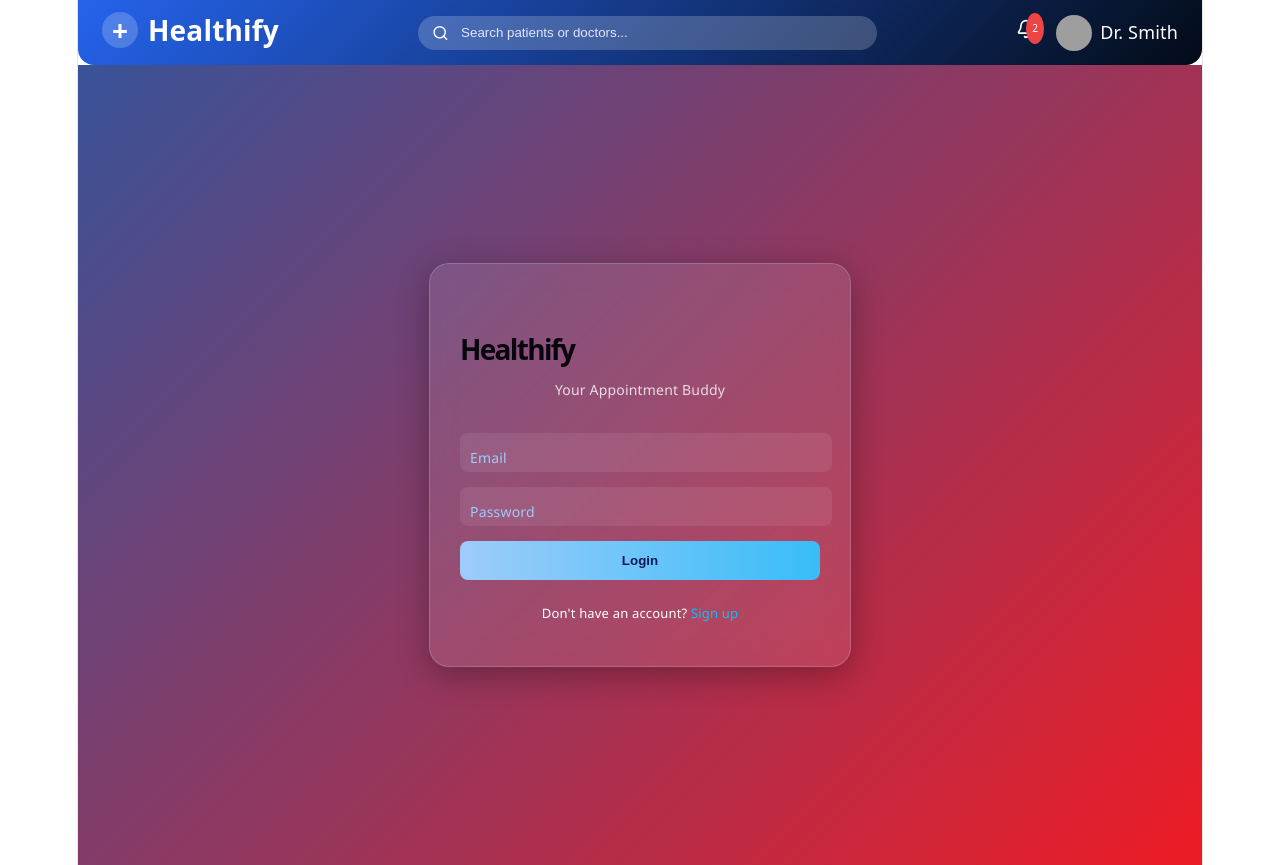
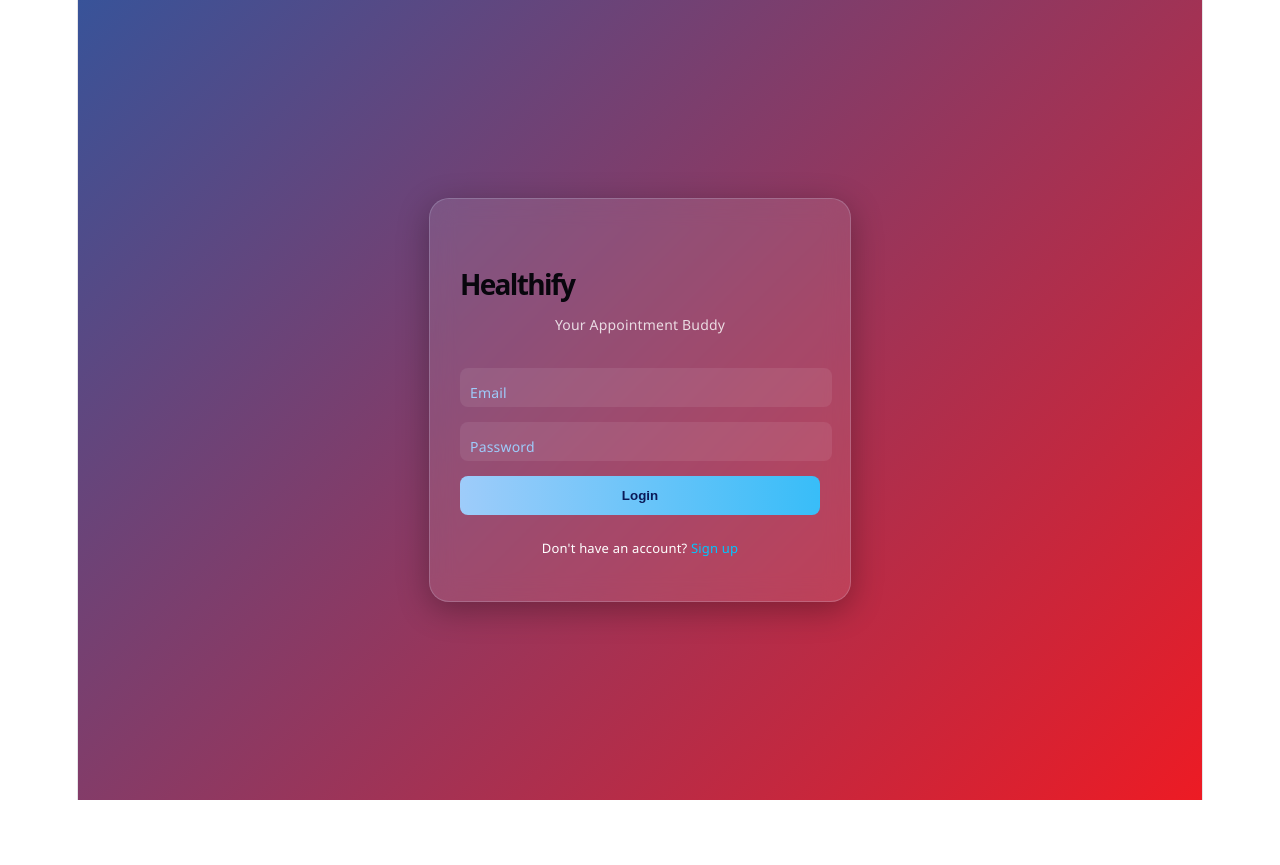
Before and after one commit to dwitipatell/Healthify, a React (Vite) app: page / in a window 1280 px wide. After the commit the page ends 800 px from the top, so only its background shows below. Built offline with nearby package versions, Linux system fonts and the light colour scheme; grey boxes are pictures that could not be loaded.

Commit message:
navbar updated

```diff
--- a/src/App.jsx
+++ b/src/App.jsx
@@ -12,7 +12,6 @@ function App() {
 
   return (
     <>
-    <Navbar/>
     <Routes>
     <Route path="/" element={<Login />} />
     <Route path="/dashboard" element={<Dashboard />} />
--- a/src/pages/dashboard.jsx
+++ b/src/pages/dashboard.jsx
@@ -1,10 +1,13 @@
 import React from "react";
 import "../styles/dashboard.css";
 import AppointmentCalendar from "../components/AppointmentCalendar";
+import Navbar from "./navbar";
 
 
 export default function Dashboard() {
   return (
+    <>
+     <Navbar/>
     <div className="dashboard">
 
       {/* TOP STATS */}
@@ -89,5 +92,6 @@ export default function Dashboard() {
       </div>
 
     </div>
+    </>
   );
 }
```
